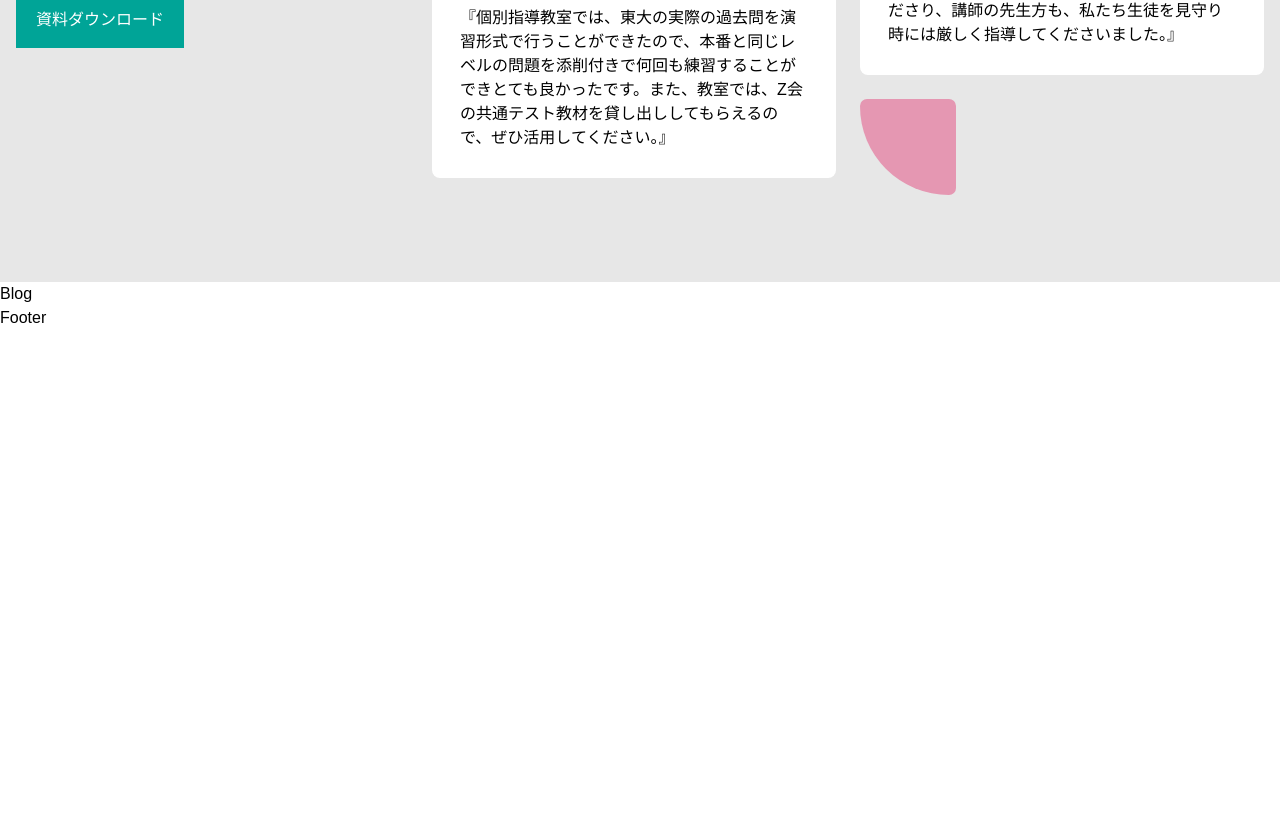
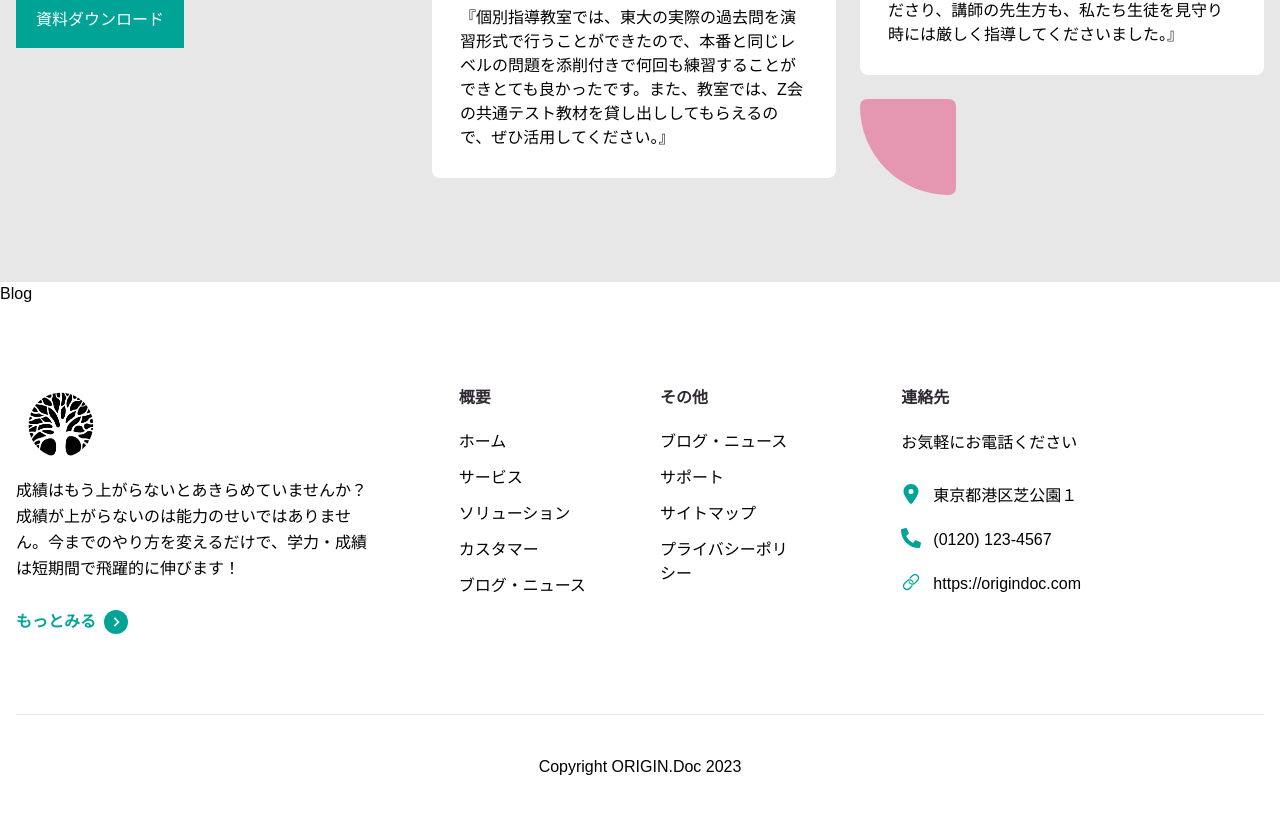
Before and after one commit to ISAWASHUN/homepage-nextjs, a Next.js app: page / in a window 1280 px wide. Shown: the part 3289-4102 px from the top of the page. Before the commit the page ends 3619 px from the top, so only its background shows below. Built offline with nearby package versions, Linux system fonts and the light colour scheme; a web font is replaced by a local one.

Commit message:
Footerの実装完了

```diff
--- a/app/components/Footer.js
+++ b/app/components/Footer.js
@@ -1,9 +1,165 @@
-import React from 'react'
+import Image from 'next/image';
+import Link from 'next/link';
+import React from 'react';
+import { BiChevronRight } from 'react-icons/bi';
+import { FaLocationDot } from 'react-icons/fa6';
+import { FaPhoneAlt } from 'react-icons/fa';
+import { IoIosLink } from 'react-icons/io';
 
-const Footer = () => {
+const footerContent = {
+  text: {
+    logo: '/assets/logo.png',
+    description:
+      '成績はもう上がらないとあきらめていませんか？ 成績が上がらないのは能力のせいではありません。今までのやり方を変えるだけで、学力・成績は短期間で飛躍的に伸びます！',
+  },
+  footerLinks: [
+    {
+      heading: '概要',
+      links: [
+        {
+          href: '#',
+          label: 'ホーム',
+        },
+        {
+          href: '#',
+          label: 'サービス',
+        },
+        {
+          href: '#',
+          label: 'ソリューション',
+        },
+        {
+          href: '#',
+          label: 'カスタマー',
+        },
+        {
+          href: '#',
+          label: 'ブログ・ニュース',
+        },
+      ],
+    },
+    {
+      heading: 'その他',
+      links: [
+        {
+          href: '#',
+          label: 'ブログ・ニュース',
+        },
+        {
+          href: '#',
+          label: 'サポート',
+        },
+        {
+          href: '#',
+          label: 'サイトマップ',
+        },
+        {
+          href: '#',
+          label: 'プライバシーポリシー',
+        },
+      ],
+    },
+  ],
+  contact: {
+    heading: '連絡先',
+    description: 'お気軽にお電話ください',
+    address: {
+      street: '東京都港区芝公園１',
+      phone: '(0120) 123-4567',
+      website: 'https://origindoc.com',
+    },
+  },
+};
+
+function Footer() {
   return (
-    <div>Footer</div>
-  )
+    <footer className="py-20 bg-white
+      max-md:p-5">
+      <div className="container px-4 mx-auto">
+        <div className="block lg:flex gap-20 mb-10 pb-10 text-body ">
+          {/* 左 */}
+          <div className="w-full lg:w-4/12 mb-10 lg:mb-0">
+            <Link href={'#'}>
+              <Image
+                src={footerContent.text.logo}
+                width={90}
+                height={60}
+                alt="logo"
+                className="mb-5"
+              />
+            </Link>
+            <p className="leading-relaxed mb-7">
+              {footerContent.text.description}
+            </p>
+            <Link
+              href={'#'}
+              className="flex space-x-2 outline-none items-center font-semibold text-green group"
+            >
+              <span>もっとみる</span>
+              <span className="w-6 h-6 rounded-full bg-green text-white inline-flex items-center justify-center group-hover:bg-[#006e54] duration-300 transition-all ease-in-out">
+                <BiChevronRight className="text-xl" />
+              </span>
+            </Link>
+          </div>
+
+          {/* 中央 */}
+          <div className="w-full lg:w-4/12 mb-10 lg:mb-0">
+            <div className="grid grid-cols-2 gap-10">
+              {footerContent.footerLinks.map((footerLink, index) => (
+                <div key={index}>
+                  <h3 className="font-semibold text-heading mb-5">
+                    {footerLink.heading}
+                  </h3>
+                  <ul className="p-0 m-0">
+                    {footerLink.links.map((link, index) => (
+                      <li key={index} className="mb-3">
+                        <Link
+                          href={'#'}
+                          className="flex items-center duration-300 transition-all ease-in-out hover:text-green group"
+                        >
+                          <span className='max-md:text-xs'>{link.label}</span>
+                          <span className="left-2 relative duration-300 transition-all ease-in-out opacity-0 group-hover:opacity-100 group-hover:left-3">
+                            <BiChevronRight className="text-xl" />
+                          </span>
+                        </Link>
+                      </li>
+                    ))}
+                  </ul>
+                </div>
+              ))}
+            </div>
+          </div>
+
+          {/* 右 */}
+          <div className="w-full lg:w-4/12 mb-10 lg:mb-0">
+            <h3 className="font-semibold text-heading mb-5">
+              {footerContent.contact.heading}
+            </h3>
+            <p className="leading-relaxed mb-7">
+              {footerContent.contact.description}
+            </p>
+            <ul>
+              <li className="flex items-start space-x-3 mb-5">
+                <FaLocationDot className="text-xl text-green" />
+                <span>{footerContent.contact.address.street}</span>
+              </li>
+              <li className="flex items-start space-x-3 mb-5">
+                <FaPhoneAlt className="text-xl text-green" />
+                <span>{footerContent.contact.address.phone}</span>
+              </li>
+              <li className="flex items-start space-x-3 mb-5">
+                <IoIosLink className="text-xl text-green" />
+                <span>{footerContent.contact.address.website}</span>
+              </li>
+            </ul>
+          </div>
+        </div>
+        <div className="text-center pt-10 border-t border-gray-200">
+          Copyright ORIGIN.Doc 2023
+        </div>
+      </div>
+    </footer>
+  );
 }
 
-export default Footer
+export default Footer;
```
